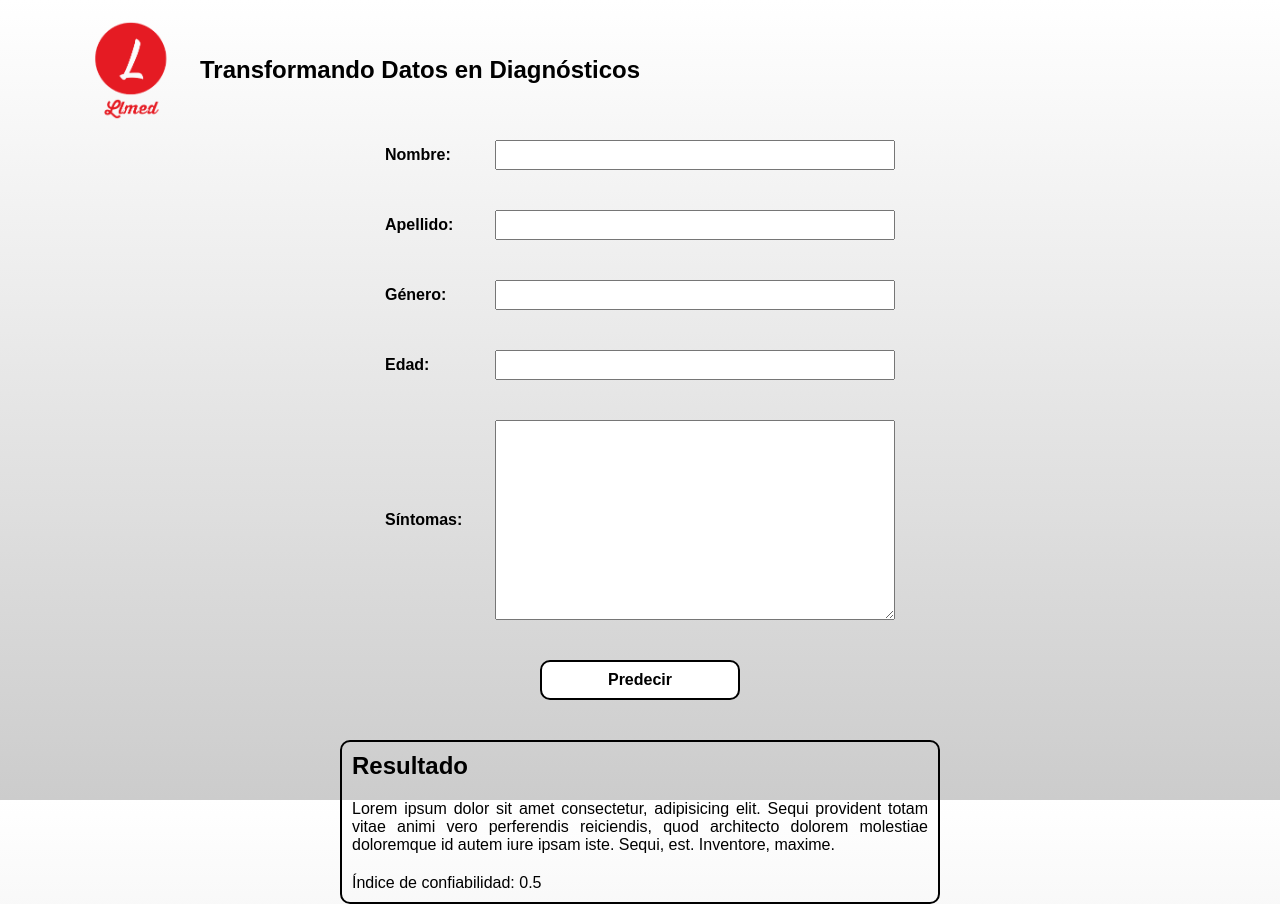
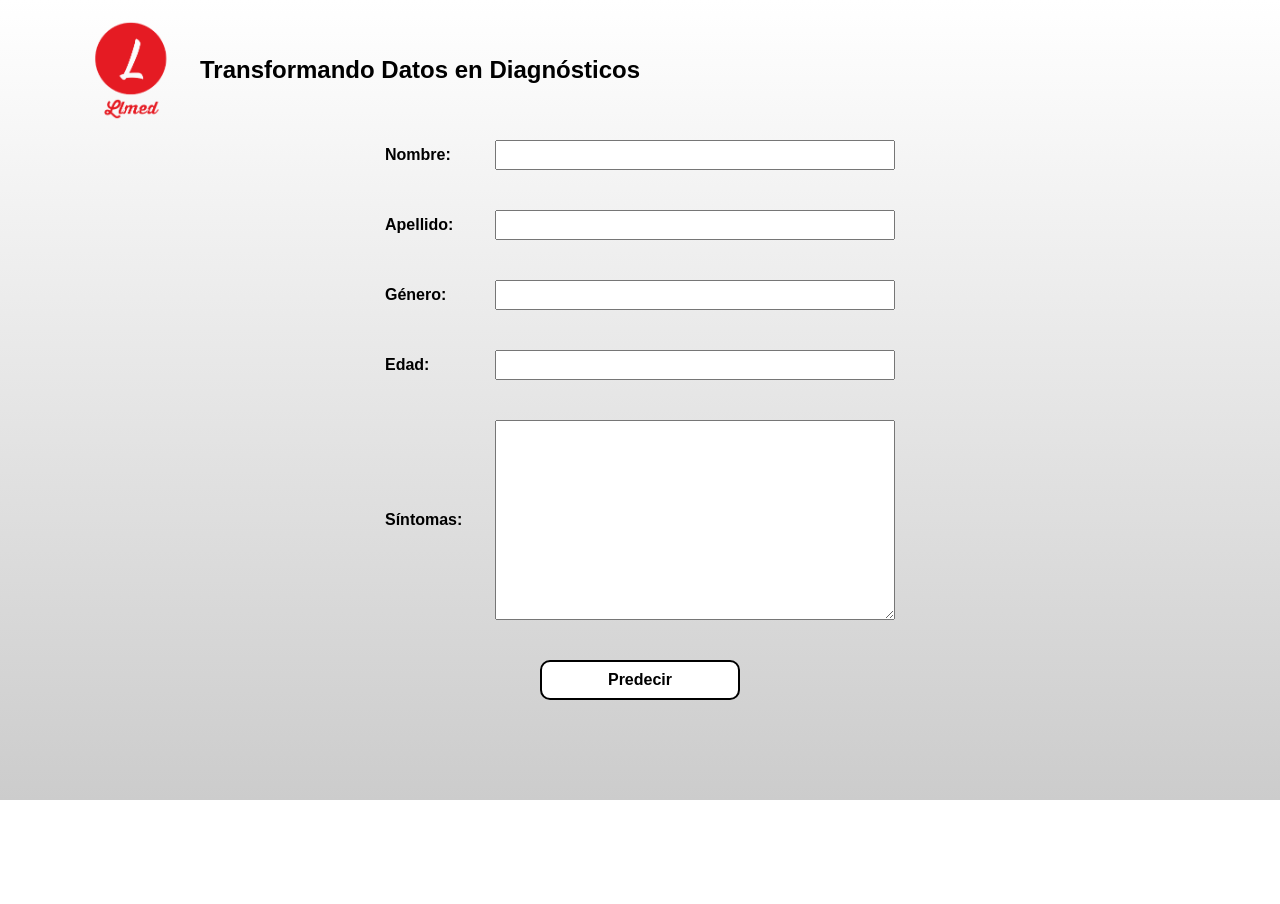
Before and after one commit to sperezp23/Hackaton_UdeA_CP40, a React (Vite) app in the folder Front/: page / in a window 1280 px wide. After the commit the page ends 800 px from the top, so only its background shows below. Built offline with nearby package versions, Linux system fonts and the light colour scheme.

Commit message:
Results from backend ready

```diff
--- a/Front/src/components/Prompt/Prompt.jsx
+++ b/Front/src/components/Prompt/Prompt.jsx
@@ -50,7 +50,15 @@ const Prompt = () => {
           try{
             const response = await axios.post('http://localhost:8000/prompt', values);
             if (response.status === 200){
-              console.log(response.data);
+              alert(response.data)
+              Swal.fire({
+                position: "center",
+                icon: "success",
+                title: "Resultado del diagnóstico: "+response.data.prediction,
+                text: "Índice de confiabilidad: 97%\n Consulte a su médico para más información",
+                showConfirmButton: true,
+              });
+              console.log(response);
             }
           }catch(error){
             alert("Error al enviar los datos");
@@ -58,15 +66,7 @@ const Prompt = () => {
           }
 
 
-          console.log(values);
 
-
-          Swal.fire({
-            position: "center",
-            icon: "success",
-            title: "Formulario enviado con éxito",
-            showConfirmButton: true,
-          });
         })
         .catch((errors) => {
           // Actualiza el estado de errores en formik
@@ -151,16 +151,7 @@ const Prompt = () => {
           Predecir
         </button>
       </form>
-      <div className="prompt__result">
-        <h2>Resultado</h2>
-        <p>
-          Lorem ipsum dolor sit amet consectetur, adipisicing elit. Sequi
-          provident totam vitae animi vero perferendis reiciendis, quod
-          architecto dolorem molestiae doloremque id autem iure ipsam iste.
-          Sequi, est. Inventore, maxime.
-        </p>
-        <p>Índice de confiabilidad: 0.5</p>
-      </div>
+
     </div>
   );
 };
```
Also changed, not shown: 1 other file (tests, documents, lock files or other folders).
